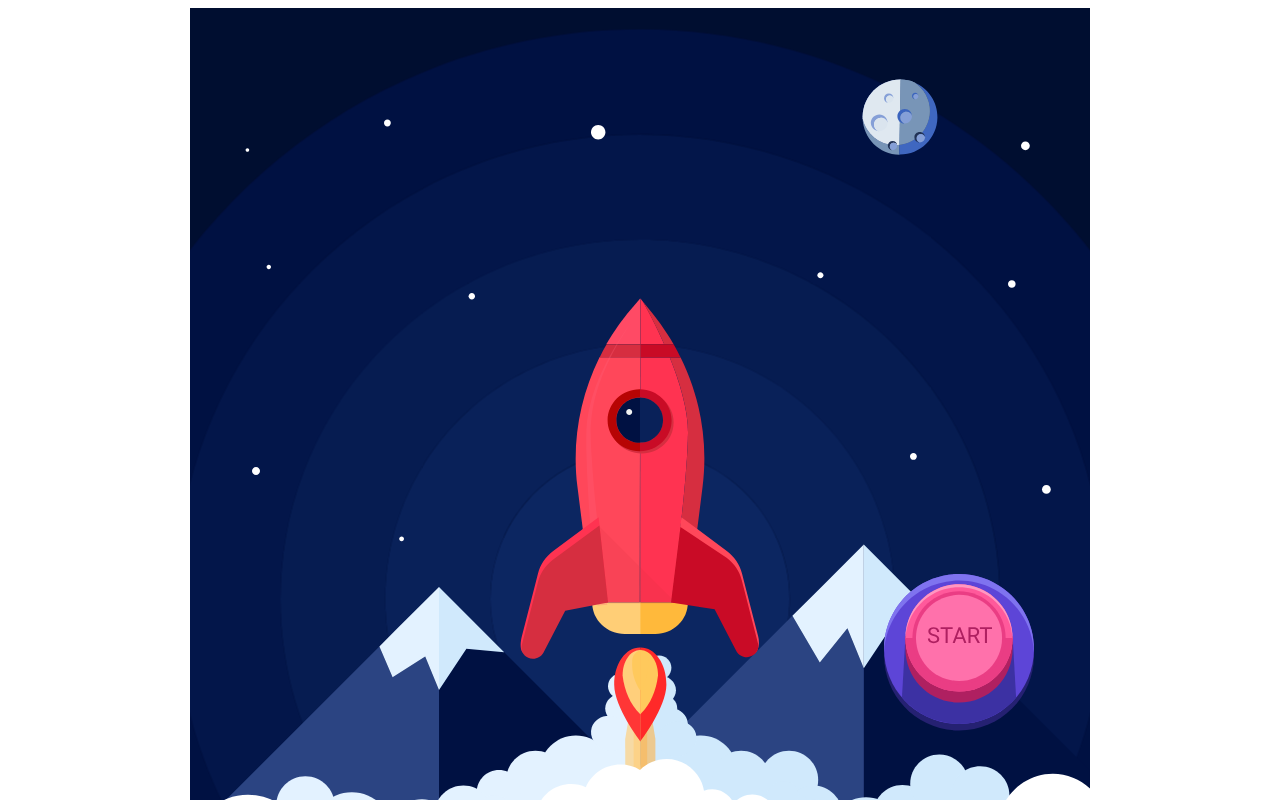
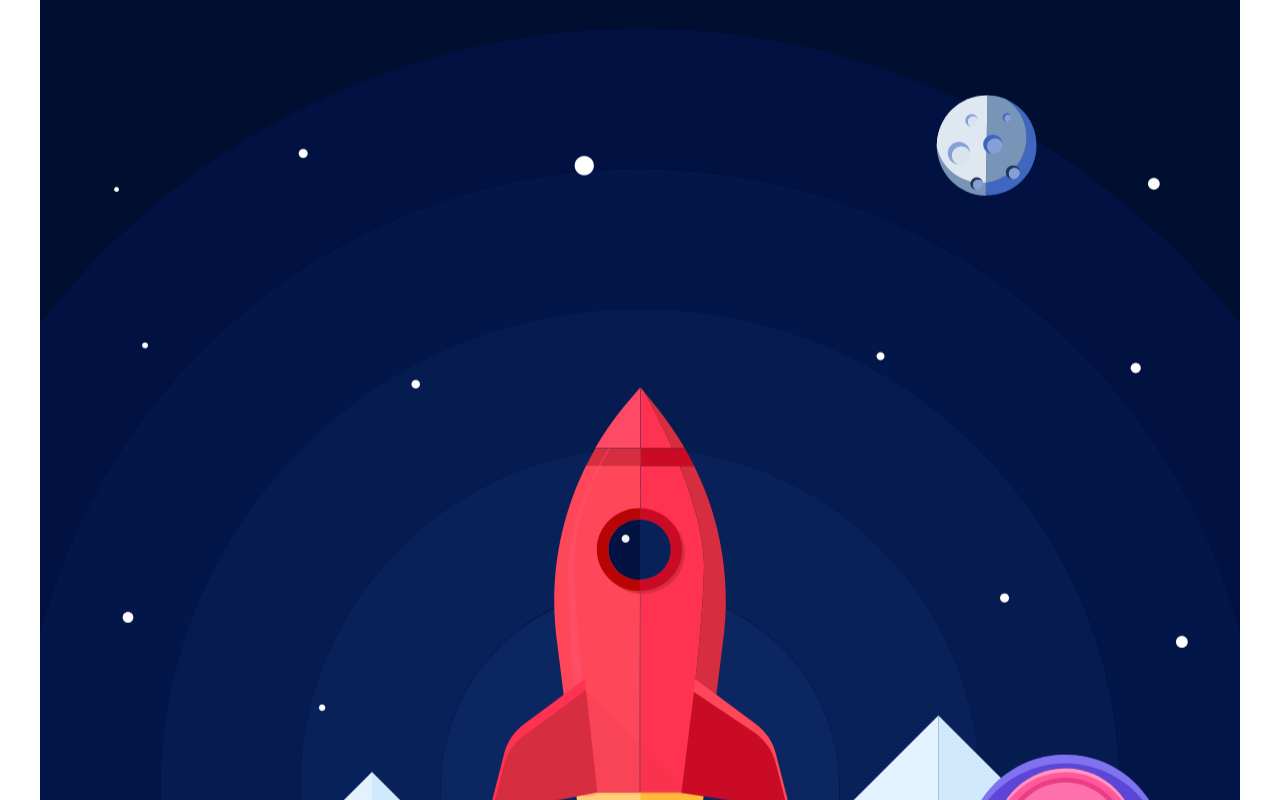
Before and after one commit to AyratGaziev/RocketLaunch, a plain HTML site: page index.html in a window 1280 px wide. Shown: the top 800 px of the page. Drawn offline with Linux system fonts and the light colour scheme.

Commit message:
svg corrected

```diff
--- a/index.html
+++ b/index.html
@@ -5,15 +5,11 @@
         <meta http-equiv="X-UA-Compatible" content="IE=edge" />
         <meta name="viewport" content="width=device-width, initial-scale=1.0" />
         <link rel="stylesheet" href="style.css" />
-        <title>Document</title>
+        <title>Rocket</title>
     </head>
     <body>
         <div class="rocket">
-            <?xml version="1.0" encoding="UTF-8" standalone="no"?>
-            <?xml-stylesheet type="text/css" href="./svg.css" ?>
             <svg
-                width="900"
-                height="900"
                 viewBox="0 0 900 900"
                 fill="none"
                 xmlns="http://www.w3.org/2000/svg"
--- a/style.css
+++ b/style.css
@@ -1,9 +1,12 @@
 /* rocket */
 .rocket {
-    width: 900px;
+    max-width: 1200px;
     margin: 0 auto;
 }
-
+* {
+    padding: 0;
+    margin: 0;
+}
 #start-top {
     cursor: pointer;
 }
```
